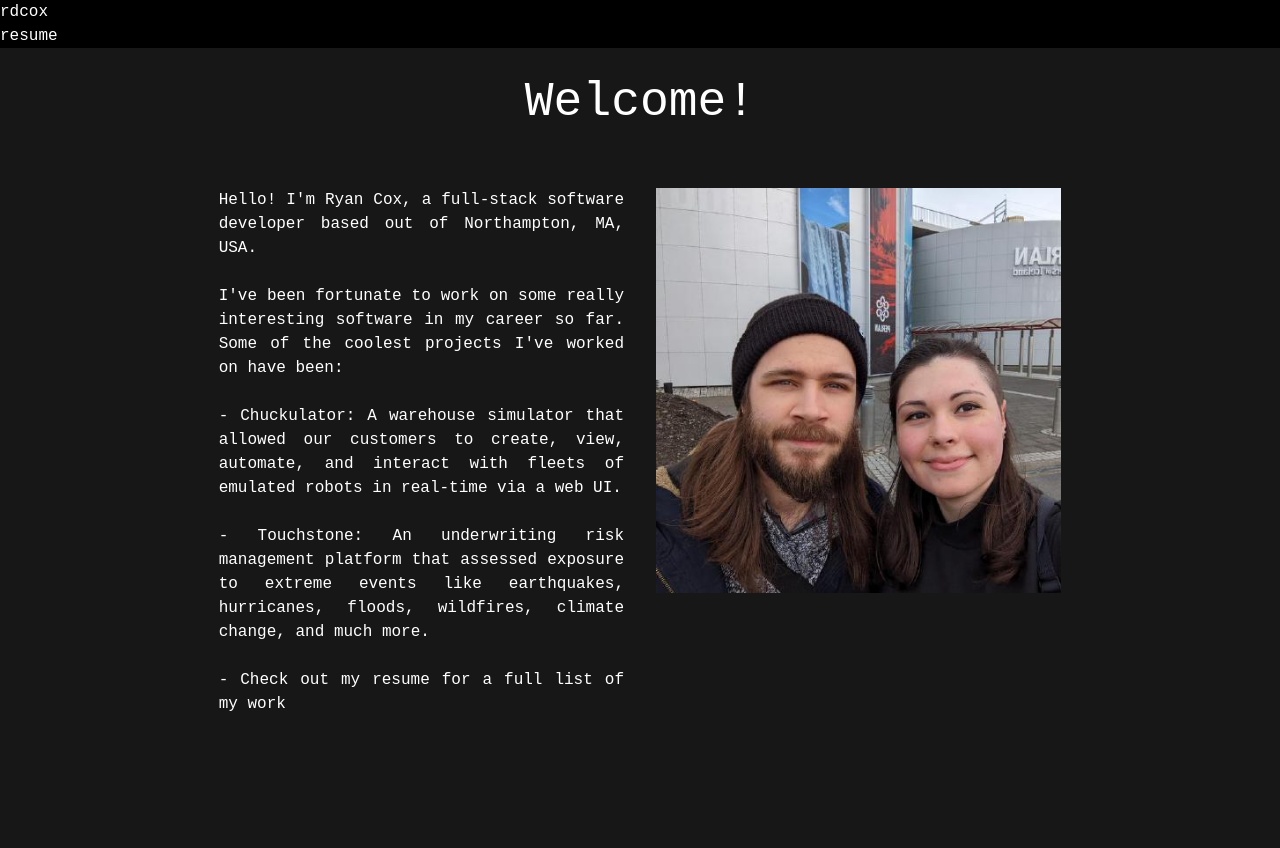
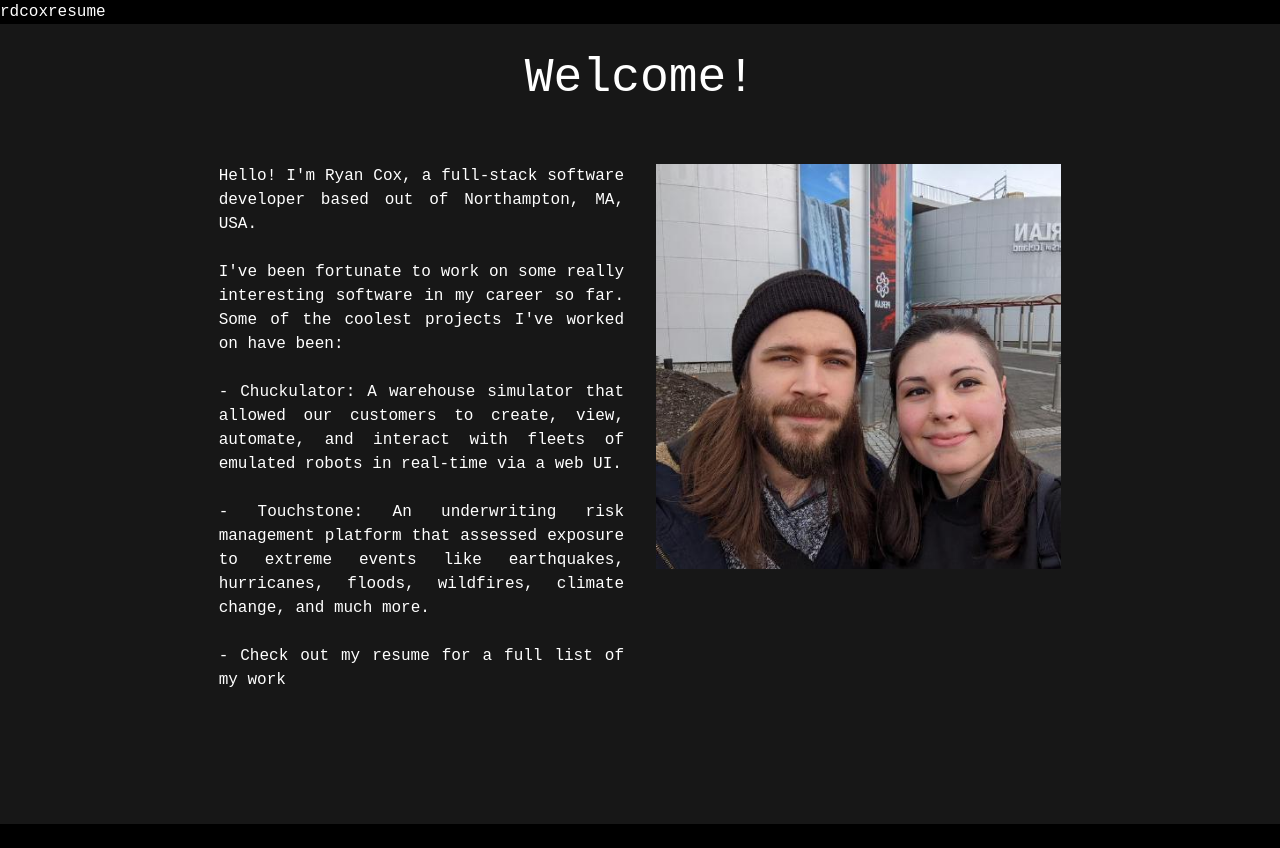
Before and after one commit to rdcox/rdcox_fyi, a Next.js app: page / in a window 1280 px wide. After the commit the page ends 824 px from the top, so only its background shows below. Built offline with nearby package versions, Linux system fonts and the light colour scheme.

Commit message:
simplify navbar styling, but still not quite right

```diff
--- a/app/layout.tsx
+++ b/app/layout.tsx
@@ -1,6 +1,5 @@
 import NavBar from '@/components/NavBar'
 import './globals.css'
-import Link from 'next/link'
 
 export const metadata = {
   title: 'rdcox.fyi',
--- a/components/NavBar.tsx
+++ b/components/NavBar.tsx
@@ -2,13 +2,9 @@ import Link from "next/link";
 
 export default function NavBar() {
     return (
-    <nav className="font-mono flex flex-col text-center sm:flex-row sm:text-left sm:justify-between py-4 px-6 shadow sm:items-baseline w-full">
-        <div className="mb-2 sm:mb-0">
-          <Link href="/" className="text-2xl no-underline text-grey-darkest hover:text-blue-dark">rdcox</Link>
-        </div>
-        <div>
-        <Link href="/resume" className="text-lg no-underline text-grey-darkest hover:text-blue-dark ml-2">resume</Link>
-        </div>
+    <nav className="flex flex-row justify-between py-4 px-6 items-baseline w-full">
+        <Link href="/" className="text-2xl no-underline text-grey-darkest">rdcox</Link>
+        <Link href="/resume" className="text-lg no-underline text-grey-darkest ml-2">resume</Link>
       </nav>
     )
 }
```
Also changed, not shown: 1 other file (tests, documents, lock files or other folders).
